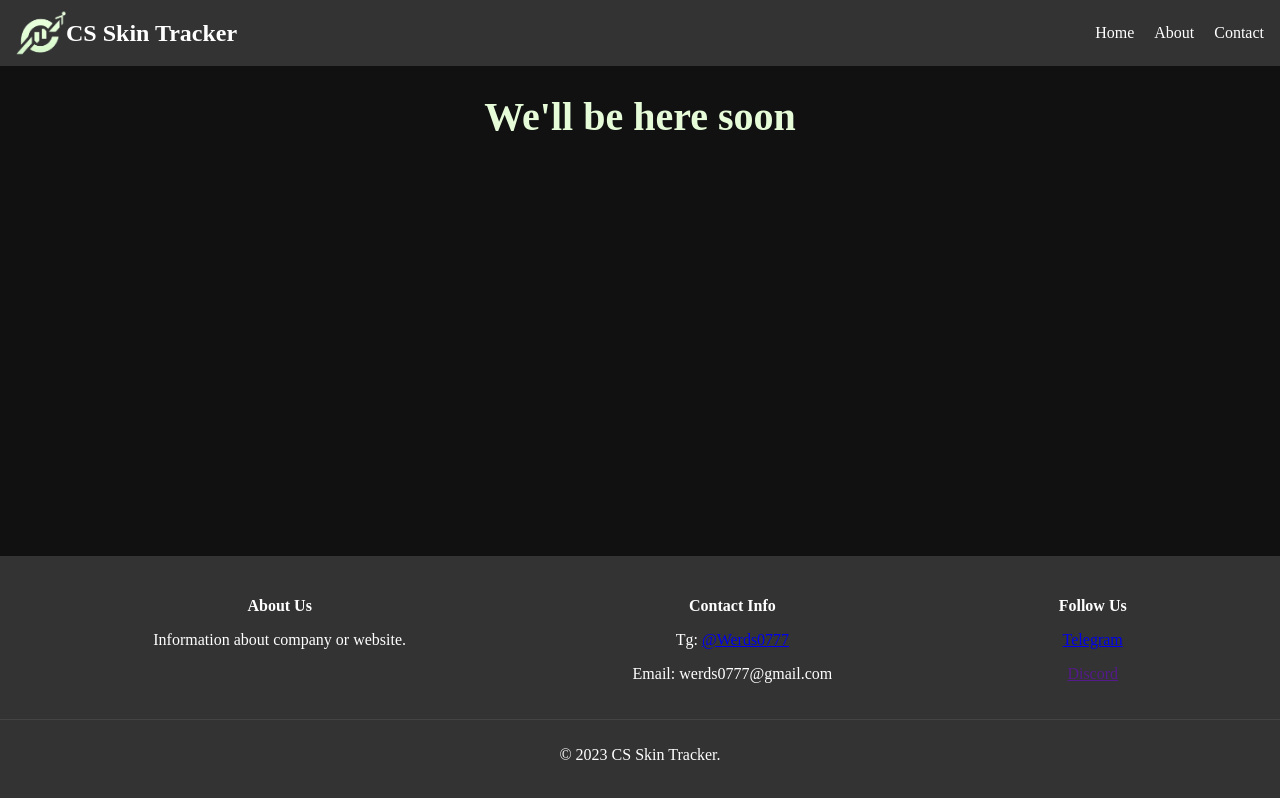
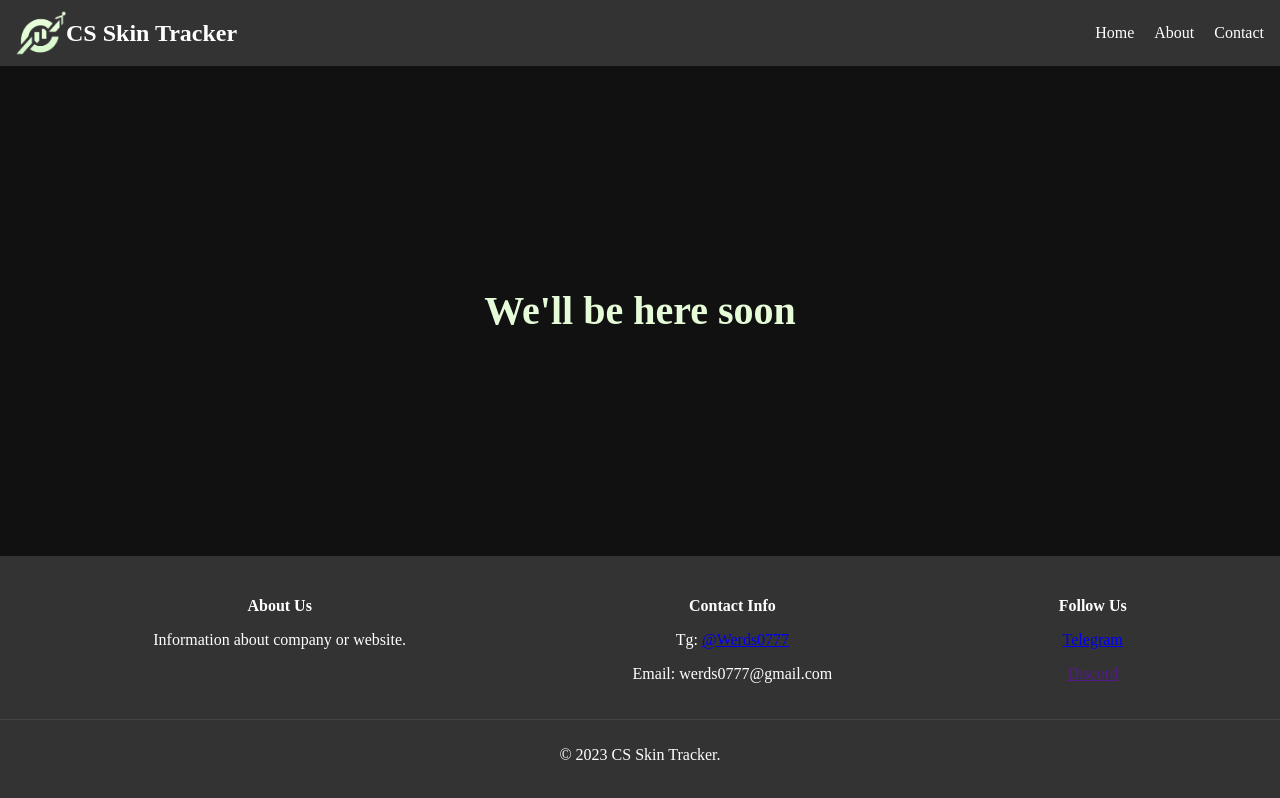
Before and after one commit to Pervyy777/CS-Skin-Tracker-Site, a Next.js app: page / in a window 1280 px wide. Built offline with nearby package versions, Linux system fonts and the light colour scheme.

Commit message:
beter layout

```diff
--- a/components/Layout.js
+++ b/components/Layout.js
@@ -1,13 +1,14 @@
 import NavBar from './NavBar';
 import Footer from './Footer';
+import styles from './Layout.module.css';
 
 const Layout = ({ children }) => {
     return (
-        <>
+        <div className={styles.container}>
             <NavBar />
-                <main>{children}</main>
+                <main className={styles.main}>{children}</main>
             <Footer />
-        </>
+        </div>
     );
 };
 
--- /dev/null
+++ b/components/Layout.module.css
@@ -0,0 +1,16 @@
+.container {
+    min-height: 100vh;
+    display: flex;
+    flex-direction: column;
+    justify-content: center;
+
+    background-color: #111;
+  }
+
+  .main {
+    flex: 1;
+    display: flex;
+    flex-direction: column;
+    justify-content: center;
+    align-items: center;
+  }
--- a/pages/about.js
+++ b/pages/about.js
@@ -4,12 +4,10 @@ import styles from '../styles/Home.module.css';
 
 const About = () => {
     return (
-        <div className={styles.container}>
         <Layout>
             <h1 className={styles.text}>About Us</h1>
             <p className={styles.text}>This is the about page.</p>
         </Layout>
-        </div>
     );
 };
 
--- a/pages/index.js
+++ b/pages/index.js
@@ -2,17 +2,11 @@ import Layout from '../components/Layout';
 import styles from '../styles/Home.module.css';
 const Home = () => {
   return (
-    <>
-      <div className={styles.container}>
-        <Layout>
-          <main className={styles.main}>
-            <h1 className={styles.title}>
-                We'll be here soon
-            </h1>
-          </main>
-        </Layout>
-      </div>
-    </>
+    <Layout>
+      <h1 className={styles.title}>
+        We'll be here soon
+      </h1>
+    </Layout>
   )
 }
 
--- a/styles/Home.module.css
+++ b/styles/Home.module.css
@@ -1,20 +1,3 @@
-
-.container {
-    min-height: 100vh;
-    display: flex;
-    flex-direction: column;
-    justify-content: center;
-
-    background-color: #111;
-  }
-
-  .main {
-    flex: 1;
-    display: flex;
-    flex-direction: column;
-    justify-content: center;
-    align-items: center;
-  }
 
 .title {
   color: #e6fcd9;
```
Also changed, not shown: pages/contact.js (+4 -6 lines). Lines whose indentation alone changed are shown as unchanged.
